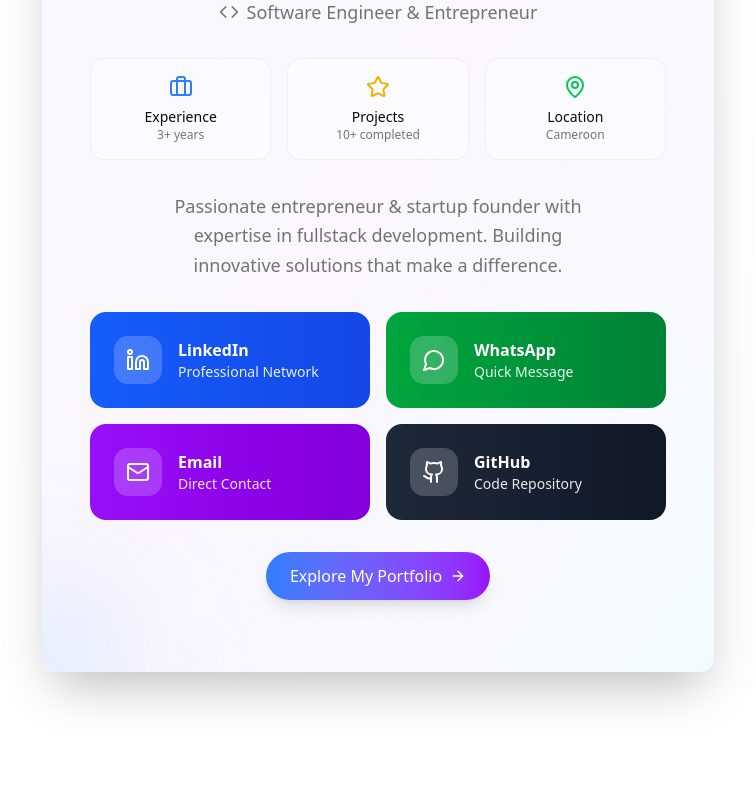
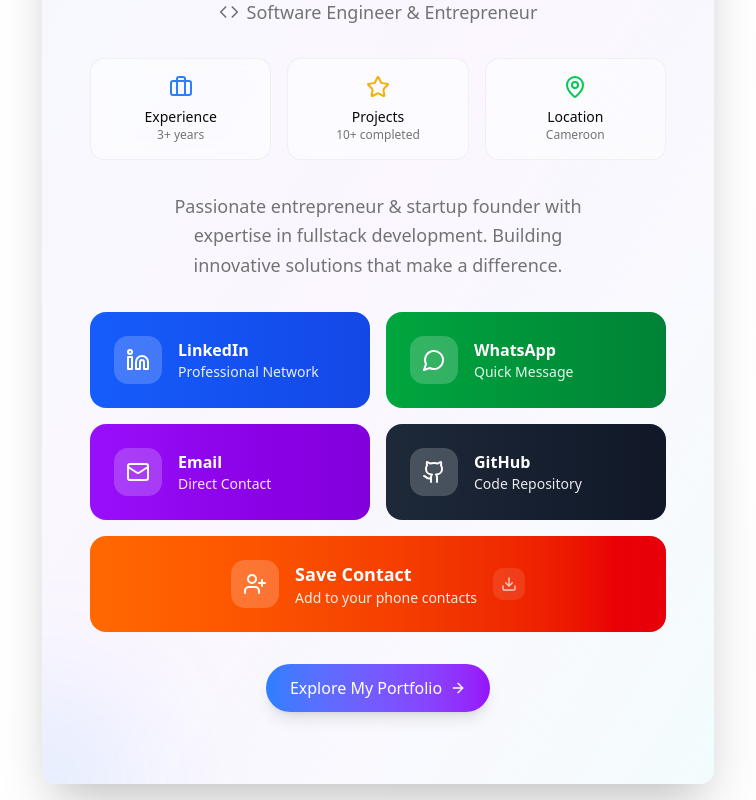
Before and after one commit to GaelTikeng/professional-portfolio, a Next.js app: page /profile in a window 1280 px wide. Shown: the part 390-1190 px from the top of the page, without its empty margins (262-1018 px from the left). Before the commit the page ends 1078 px from the top, so only its background shows below. Built offline with nearby package versions, Linux system fonts and the light colour scheme.

Commit message:
feat: enhance ProfilePage with vCard generation and save contact functionality

```diff
--- a/src/app/profile/page.tsx
+++ b/src/app/profile/page.tsx
@@ -1,10 +1,107 @@
-import { Card } from "@/components/ui/card"
-import { Button } from "@/components/ui/button"
-import { Linkedin, MessageCircle, Github, Mail, ArrowLeft, MapPin, Calendar, Briefcase, Code, Star } from "lucide-react"
-import Link from "next/link"
-import Image from "next/image"
+"use client";
+
+import { Card } from "@/components/ui/card";
+import { Button } from "@/components/ui/button";
+import {
+  Linkedin,
+  MessageCircle,
+  Github,
+  Mail,
+  ArrowLeft,
+  MapPin,
+	Briefcase,
+  Code,
+  Star,
+  Download,
+  UserPlus,
+} from "lucide-react";
+import Link from "next/link";
+import Image from "next/image";
+import { useState } from "react";
 
 export default function ProfilePage() {
+  const [isDownloading, setIsDownloading] = useState(false);
+
+  // Contact information
+  const contactInfo = {
+    name: "Tikeng Gael",
+    title: "Software Engineer & Entrepreneur",
+    phone: "+237672028854",
+    email: "tikenglambougaelinho@gmail.com",
+    website: typeof window !== "undefined" ? window.location.origin : "",
+    linkedin: "https://linkedin.com/in/gaeltikeng",
+    github: "https://github.com/gaeltikeng",
+    organization: "Tech Entrepreneur",
+    address: "Cameroon",
+  };
+
+  // Generate vCard content
+  const generateVCard = () => {
+    const vCard = `BEGIN:VCARD
+		VERSION:3.0
+		FN:${contactInfo.name}
+		N:Gael;Tikeng;;;
+		ORG:${contactInfo.organization}
+		TITLE:${contactInfo.title}
+		TEL;TYPE=CELL:${contactInfo.phone}
+		EMAIL:${contactInfo.email}
+		URL:${contactInfo.website}
+		URL;TYPE=LinkedIn:${contactInfo.linkedin}
+		URL;TYPE=GitHub:${contactInfo.github}
+		ADR;TYPE=HOME:;;${contactInfo.address};;;;
+		NOTE:Passionate entrepreneur & startup founder with expertise in fullstack development. Building innovative solutions that make a difference.
+		END:VCARD`;
+    return vCard;
+  };
+
+  // Save contact function
+  const saveContact = async () => {
+    setIsDownloading(true);
+
+    try {
+      const vCardContent = generateVCard();
+
+      // Check if Web Share API is supported and device can handle vCard
+      if (navigator.share && navigator.canShare) {
+        try {
+          const file = new File(
+            [vCardContent],
+            `${contactInfo.name.replace(" ", "_")}.vcf`,
+            {
+              type: "text/vcard",
+            }
+          );
+
+          if (navigator.canShare({ files: [file] })) {
+            await navigator.share({
+              title: `Save ${contactInfo.name}'s Contact`,
+              text: `Save ${contactInfo.name}'s contact information to your phone`,
+              files: [file],
+            });
+            return;
+          }
+        } catch (shareError) {
+          console.log("Web Share failed, falling back to download");
+        }
+      }
+
+      // Fallback: Create download link
+      const blob = new Blob([vCardContent], { type: "text/vcard" });
+      const url = window.URL.createObjectURL(blob);
+      const link = document.createElement("a");
+      link.href = url;
+      link.download = `${contactInfo.name.replace(" ", "_")}.vcf`;
+      document.body.appendChild(link);
+      link.click();
+      document.body.removeChild(link);
+      window.URL.revokeObjectURL(url);
+    } catch (error) {
+      console.error("Error saving contact:", error);
+      alert("Sorry, there was an error saving the contact. Please try again.");
+    } finally {
+      setIsDownloading(false);
+    }
+  };
   return (
     <div className="min-h-screen bg-gradient-to-br from-background via-background to-muted/20">
       {/* Navigation back */}
@@ -69,7 +166,9 @@
                 <div className="text-center p-4 rounded-xl bg-background/50 backdrop-blur-sm border border-border/50">
                   <Star className="w-6 h-6 mx-auto mb-2 text-yellow-500" />
                   <div className="text-sm font-medium">Projects</div>
-                  <div className="text-xs text-muted-foreground">10+ completed</div>
+                  <div className="text-xs text-muted-foreground">
+                    10+ completed
+                  </div>
                 </div>
                 <div className="col-span-2 md:col-span-1 text-center p-4 rounded-xl bg-background/50 backdrop-blur-sm border border-border/50">
                   <MapPin className="w-6 h-6 mx-auto mb-2 text-green-500" />
@@ -81,12 +180,13 @@
               {/* Bio */}
               <div className="text-center mb-8">
                 <p className="text-base md:text-lg text-muted-foreground leading-relaxed max-w-md mx-auto">
-                  Passionate entrepreneur & startup founder with expertise in fullstack development.
-                  Building innovative solutions that make a difference.
+                  Passionate entrepreneur & startup founder with expertise in
+                  fullstack development. Building innovative solutions that make
+                  a difference.
                 </p>
               </div>
 
-              {/* Social Media Buttons */}
+              {/* Social Media & Contact Buttons */}
               <div className="grid gap-4 md:grid-cols-2">
                 <Link
                   href="https://linkedin.com/in/gaeltikeng"
@@ -101,12 +201,12 @@
                     </div>
                     <div>
                       <div className="font-semibold">LinkedIn</div>
-                      <div className="text-sm opacity-90">Professional Network</div>
+                      <div className="text-sm opacity-90">
+                        Professional Network
+                      </div>
                     </div>
                   </div>
                 </Link>
-
-
 
                 <Link
                   href="https://wa.me/+237672028854"
@@ -142,7 +242,7 @@
                   </div>
                 </Link>
 
-								<Link
+                <Link
                   href="https://github.com/gaeltikeng"
                   target="_blank"
                   rel="noopener noreferrer"
@@ -159,6 +259,37 @@
                     </div>
                   </div>
                 </Link>
+
+                {/* Enhanced Save Contact Button */}
+                <button
+                  onClick={saveContact}
+                  disabled={isDownloading}
+                  className="group relative overflow-hidden rounded-2xl bg-gradient-to-r from-orange-500 to-red-600 p-6 text-white transition-all duration-300 hover:scale-105 hover:shadow-xl disabled:opacity-75 disabled:cursor-not-allowed disabled:hover:scale-100 col-span-2"
+                >
+                  <div className="absolute inset-0 bg-gradient-to-r from-orange-400/20 to-red-500/20 opacity-0 group-hover:opacity-100 transition-opacity duration-300"></div>
+                  <div className="relative flex items-center justify-center gap-4">
+                    <div className="p-3 rounded-xl bg-white/20 backdrop-blur-sm">
+                      {isDownloading ? (
+                        <div className="w-6 h-6 border-2 border-white border-t-transparent rounded-full animate-spin"></div>
+                      ) : (
+                        <UserPlus className="w-6 h-6" />
+                      )}
+                    </div>
+                    <div className="text-center md:text-left">
+                      <div className="font-semibold text-lg">
+                        {isDownloading ? "Saving Contact..." : "Save Contact"}
+                      </div>
+                      <div className="text-sm opacity-90">
+                        Add to your phone contacts
+                      </div>
+                    </div>
+                    {!isDownloading && (
+                      <div className="hidden md:block p-2 rounded-lg bg-white/10">
+                        <Download className="w-4 h-4 opacity-75" />
+                      </div>
+                    )}
+                  </div>
+                </button>
               </div>
 
               {/* Call to Action */}
@@ -176,5 +307,5 @@
         </div>
       </div>
     </div>
-  )
+  );
 }
```
